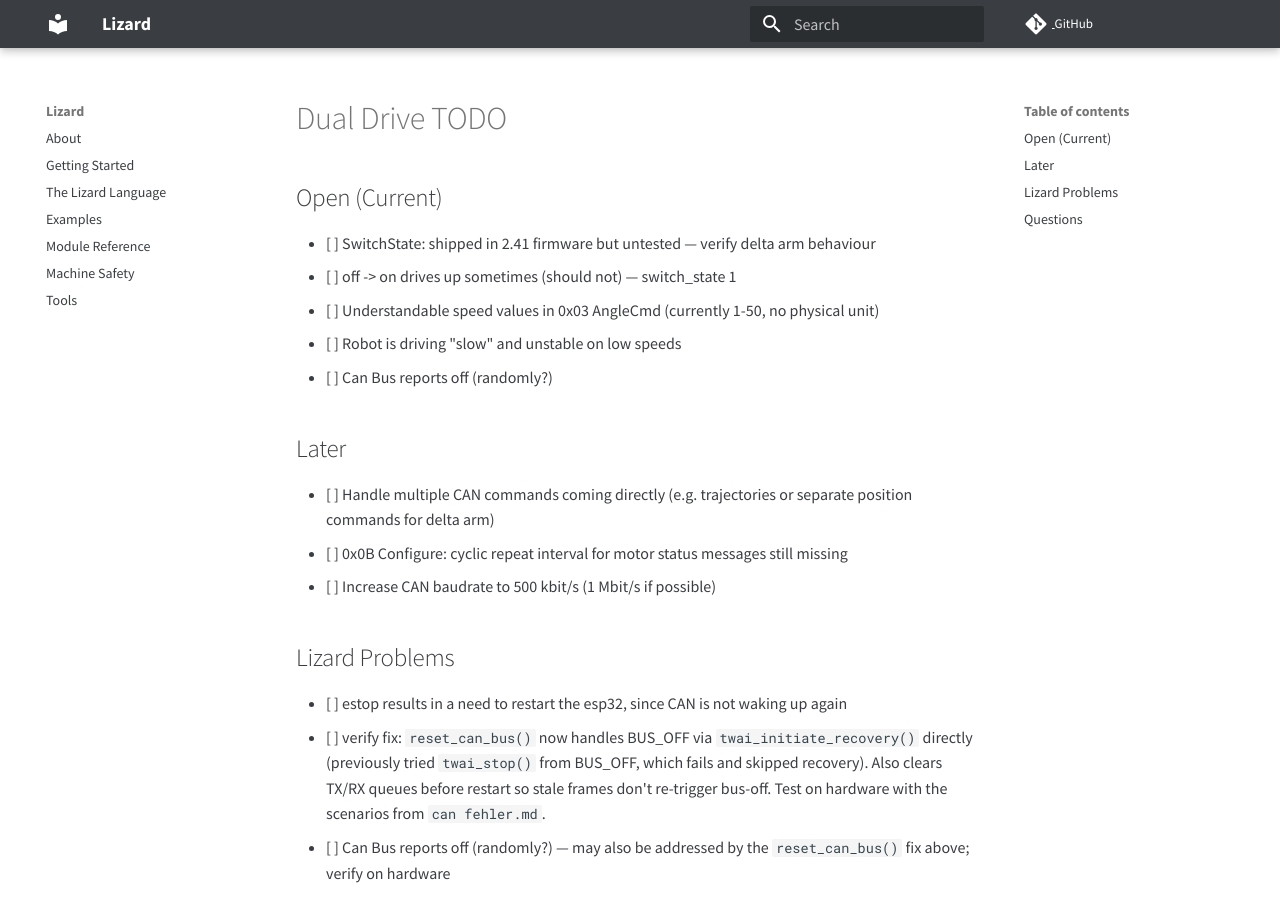
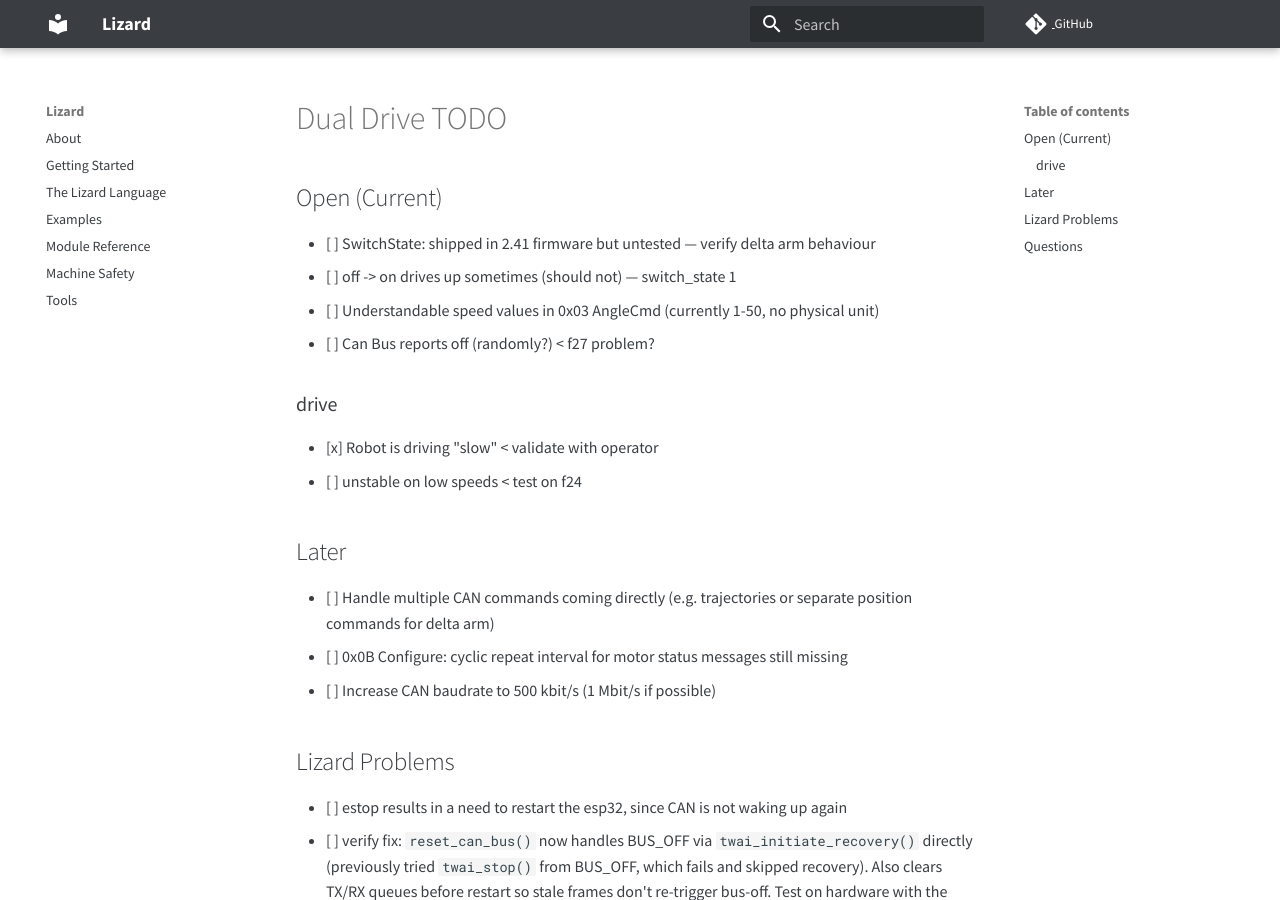
Before and after one commit to zauberzeug/lizard, an MkDocs documentation site: the page built from docs/dual_drive/dual_drive_todo.md, in a window 1280 px wide and 900 px high. Built offline with MkDocs 1.6.1 and Material for MkDocs 9.7.7, drawn with Linux system fonts in a browser that asks for light colours; comment, search, counter and statistics services are not loaded.

Commit message:
update settings

```diff
--- a/docs/dual_drive/dual_drive_todo.md
+++ b/docs/dual_drive/dual_drive_todo.md
@@ -5,8 +5,12 @@
 - [ ] SwitchState: shipped in 2.41 firmware but untested — verify delta arm behaviour
   - [ ] off -> on drives up sometimes (should not) — switch_state 1
 - [ ] Understandable speed values in 0x03 AngleCmd (currently 1-50, no physical unit)
-- [ ] Robot is driving "slow" and unstable on low speeds
-- [ ] Can Bus reports off (randomly?)
+- [ ] Can Bus reports off (randomly?) < f27 problem?
+
+### drive
+
+- [x] Robot is driving "slow" < validate with operator
+- [ ] unstable on low speeds < test on f24
 
 ## Later
 
```
Also changed, not shown: 2 other files.
